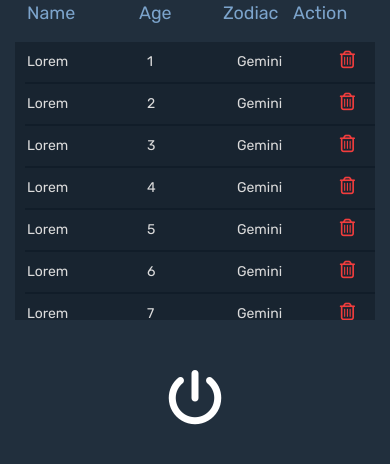
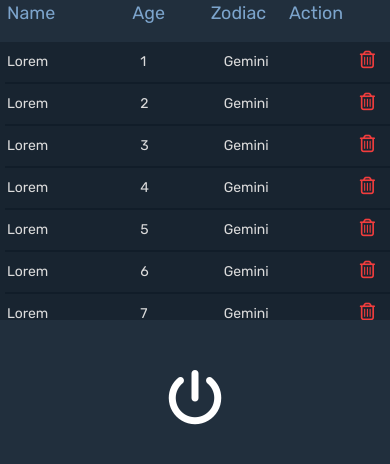
Before and after one commit to agrezak/table-component, a website: page src/html/index.html in a window 390 px wide. Drawn offline with nearby package versions, Linux system fonts and the light colour scheme; files that its build step writes are made by us from their sources; files whose address does not match are found by name.

Commit message:
mobile fix

```diff
--- a/src/html/partials/table-head.html
+++ b/src/html/partials/table-head.html
@@ -1,8 +1,8 @@
 <div class="small-24 column">
 	<div class="row">
 		<div class="small-8">Name</div>
-		<div class="small-6">Age</div>
+		<div class="small-5 medium-6">Age</div>
 		<div class="small-5">Zodiac</div>
-		<div class="small-5">Action</div>
+		<div class="small-6 medium-5">Action</div>
 	</div>
 </div>
--- a/src/html/partials/table-row.html
+++ b/src/html/partials/table-row.html
@@ -1,6 +1,6 @@
 <div class="row">
 	<div class="small-8 column">@@name</div>
-	<div class="small-6 column">@@age</div>
+	<div class="small-5 medium-6 column">@@age</div>
 	<div class="small-5 column">@@zodiac</div>
-	<div class="small-5 column" data-action-trigger><i class="fa fa-trash-o" aria-hidden="true"></i></div>
+	<div class="small-6 medium-5 column" data-action-trigger><i class="fa fa-trash-o" aria-hidden="true"></i></div>
 </div>
--- a/src/scss/components/flex-table.scss
+++ b/src/scss/components/flex-table.scss
@@ -1,9 +1,8 @@
-$table-l: 640px;
-$table-s: 360px;
-
 .flex-table {
 
 	font-family: $rubik, sans-serif;
+	$table-l: 640px;
+	$table-s: 400px;
 
 	&__section {
 		display: flex;
@@ -57,6 +56,15 @@ $table-s: 360px;
 			&:hover {
 				background-color: $table-row-bg-hover;
 
+				&:after {
+					width: $table-l;
+					margin-left: 0;
+
+					@include mobile {
+						width: $table-s;
+					}
+				}
+
 				.column:last-of-type {
 					padding: 0;
 					&:after {
@@ -68,6 +76,10 @@ $table-s: 360px;
 						height: 100%;
 						line-height: 40px;
 						padding: 0 17px;
+
+						@include mobile {
+							padding: 0 5px 0 0;
+						}
 					}
 				}
 			}
@@ -97,14 +109,3 @@ $table-s: 360px;
 	}
 
 }
-
-.flex-table-wrapper {
-	max-width: $table-l;
-	max-height: 314px;
-	margin: 0 auto;
-	overflow: hidden;
-
-	@include mobile {
-		max-width: $table-s;
-	}
-}
--- a/src/scss/js/js.scss
+++ b/src/scss/js/js.scss
@@ -10,6 +10,10 @@
 	display: inline-block;
 	height: 100%;
 	line-height: 40px;
+
+	@include mobile {
+		padding: 0 5px 0 0 !important;
+	}
   }
 }
 
```
